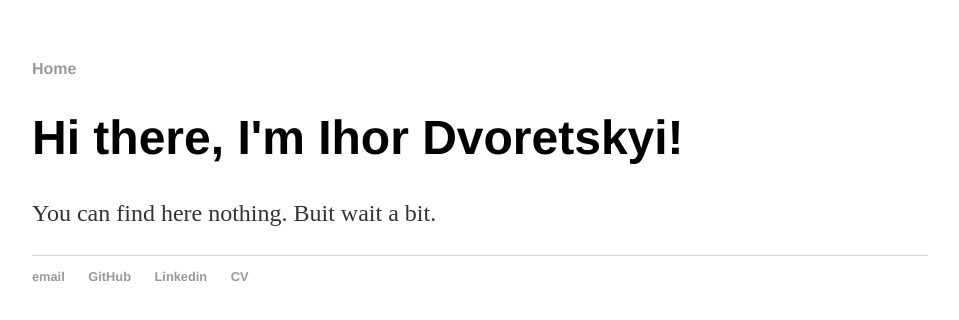
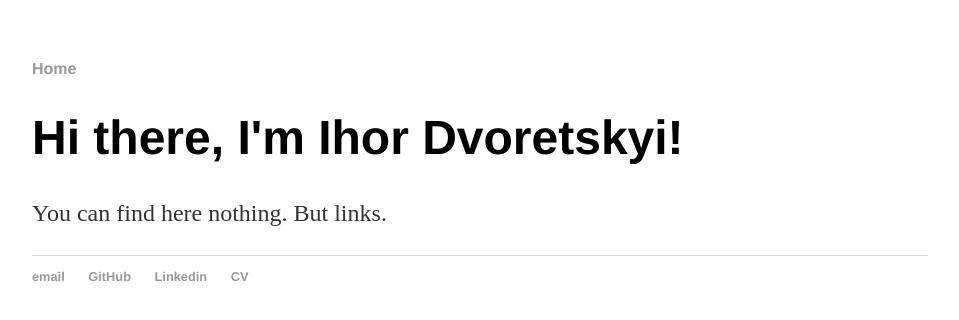
Before and after one commit to idvoretskyi/idvoretskyi.github.io, a Jekyll site: the page built from index.html, in a window 1280 px wide. Shown: the top 320 px of the page, without its empty margins (160-1119 px from the left). Built offline with Jekyll 4.4.1, drawn with Linux system fonts in a browser that asks for light colours.

Commit message:
index updated

```diff
--- a/index.html
+++ b/index.html
@@ -4,5 +4,5 @@ title: Ihor Dvoretskyi
 ---
 <div class="blurb">
     <h1>Hi there, I'm Ihor Dvoretskyi!</h1>
-    <p>You can find here nothing. Buit wait a bit.</p>
+    <p>You can find here nothing. But links.</p>
 </div><!-- /.blurb -->
```
